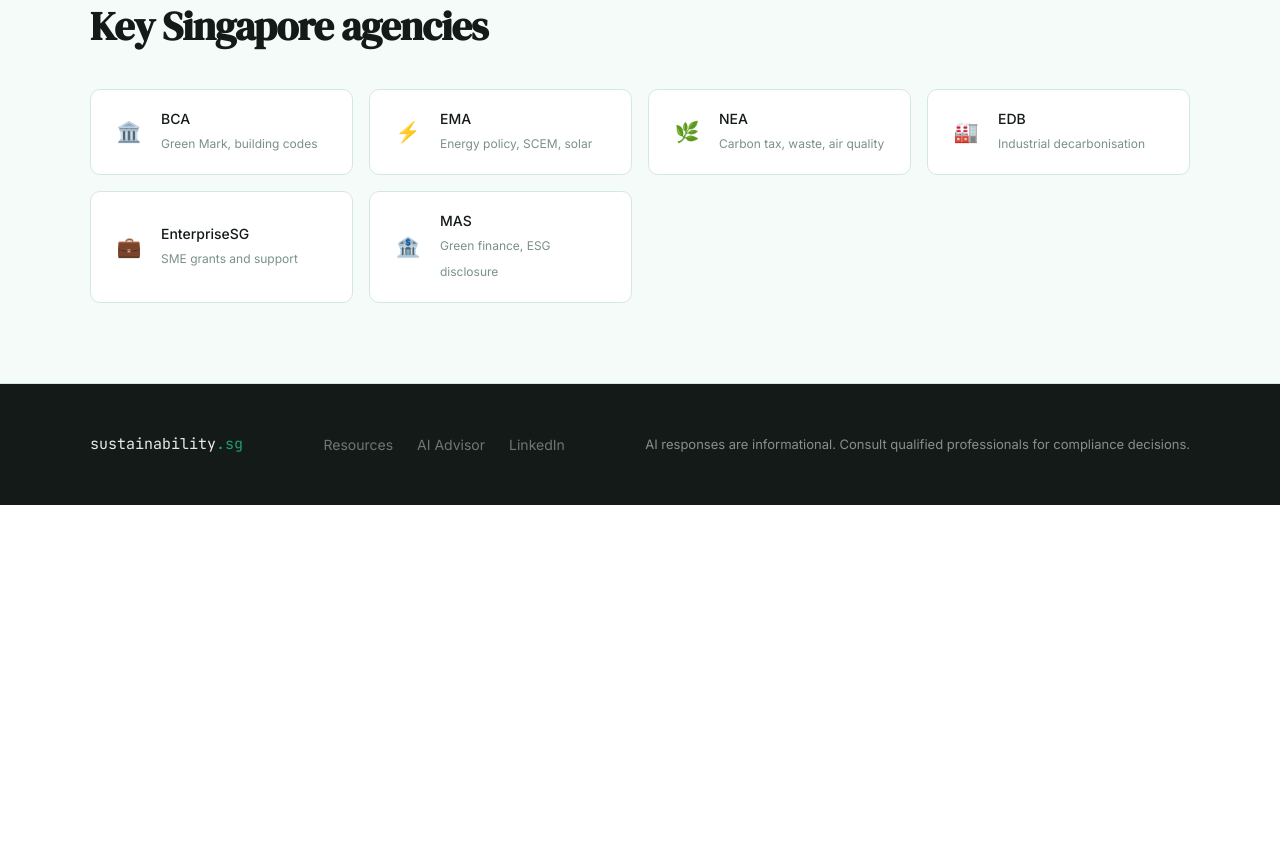
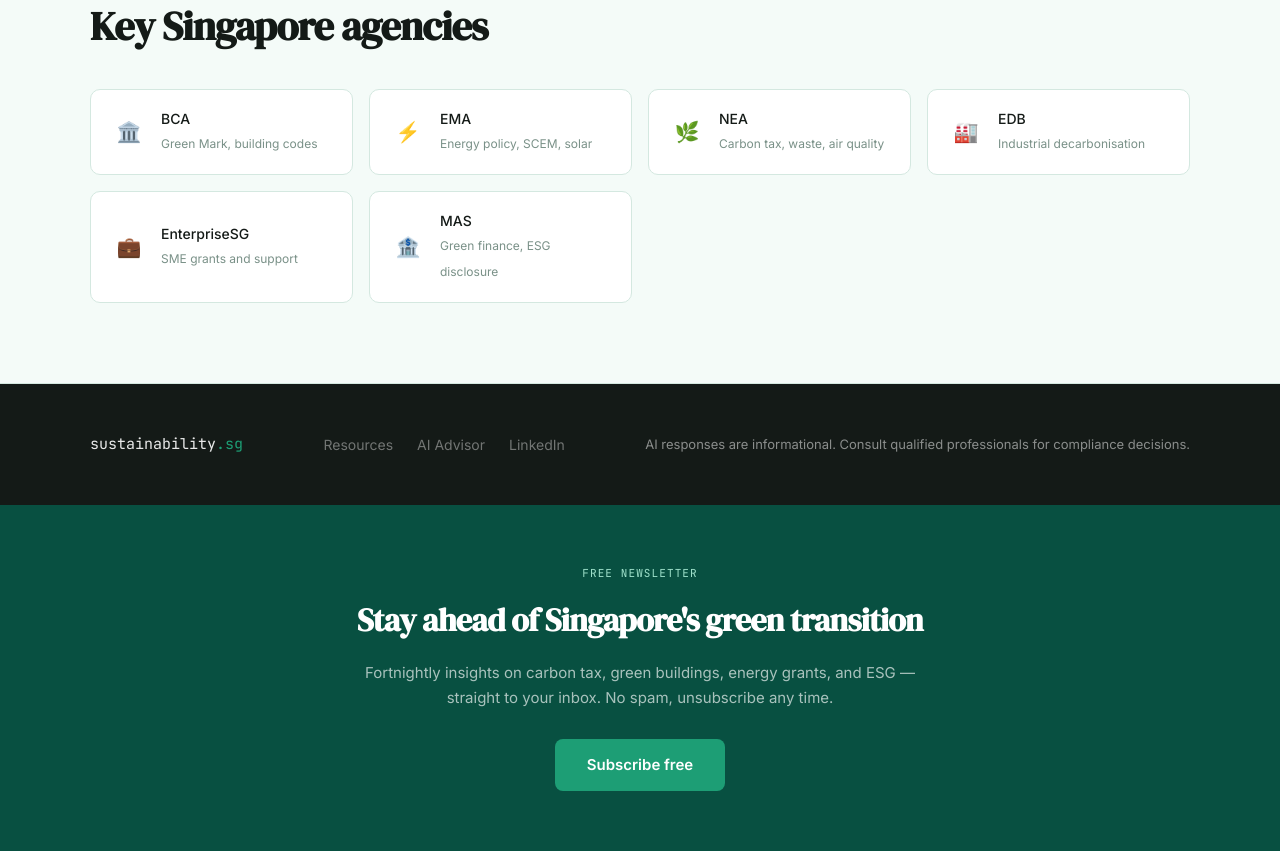
Before and after one commit to famouslogg/sustainability-sg, a website: page index.html in a window 1280 px wide. Shown: the part 2545-3396 px from the top of the page. Before the commit the page ends 3050 px from the top, so only its background shows below. Drawn offline with Linux system fonts and the light colour scheme.

Commit message:
Update index.html

```diff
--- a/index.html
+++ b/index.html
@@ -517,6 +517,15 @@
   </div>
 </footer>
 
+ <section style="background:#085041; padding:60px 2rem;">
+  <div style="max-width:600px; margin:0 auto; text-align:center;">
+    <p style="font-family:'JetBrains Mono',monospace; font-size:11px; letter-spacing:0.1em; text-transform:uppercase; color:#9FE1CB; margin-bottom:12px;">Free newsletter</p>
+    <h2 style="font-family:'DM Serif Display',serif; font-size:32px; color:#fff; margin-bottom:14px; letter-spacing:-0.02em;">Stay ahead of Singapore's green transition</h2>
+    <p style="font-size:15px; color:rgba(255,255,255,0.65); margin-bottom:28px; line-height:1.7;">Fortnightly insights on carbon tax, green buildings, energy grants, and ESG — straight to your inbox. No spam, unsubscribe any time.</p>
+    <a href="https://sustainabilitysg.substack.com" target="_blank" rel="noopener" style="display:inline-block; background:#1D9E75; color:#fff; padding:14px 32px; border-radius:8px; font-size:15px; font-weight:600; text-decoration:none;">Subscribe free</a>
+  </div>
+</section>
+
  <!-- CHAT WIDGET -->
 <style>
   #cw-btn {
```
